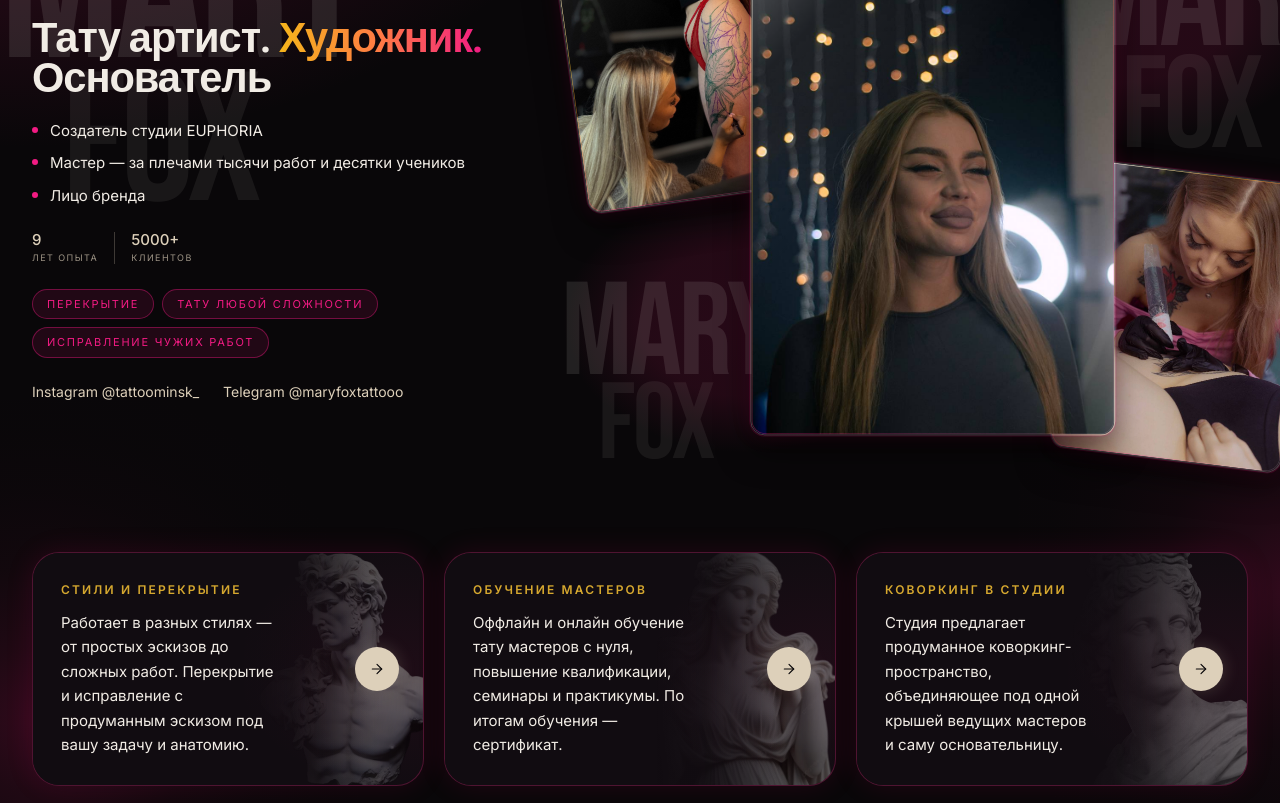
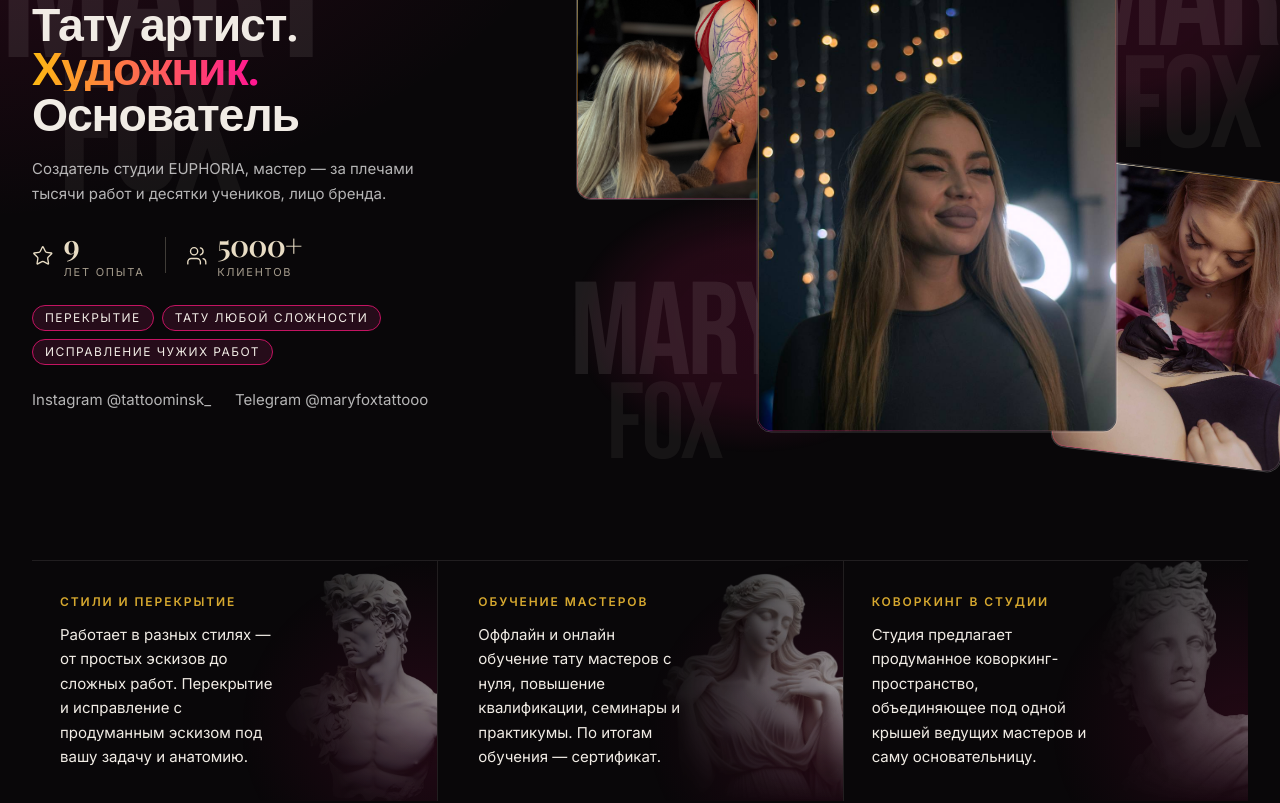
Before and after one commit to axxlinwy-arch/mary-fox-web, a Next.js app: page / in a window 1280 px wide. Shown: the part 920-1723 px from the top of the page. Built offline with nearby package versions, Linux system fonts and the light colour scheme; a web font is replaced by a local one.

Commit message:
готовый второй экран, но возможно нужна будет дошлефовка

```diff
--- a/src/app/globals.css
+++ b/src/app/globals.css
@@ -1317,6 +1317,40 @@
   }
 }
 
+@media (min-width: 1280px) and (prefers-reduced-motion: no-preference) {
+  .hero__photo,
+  .hero__kicker,
+  .hero__title,
+  .hero__lead,
+  .hero__actions,
+  .hero__stats {
+    animation-name: hero-enter;
+    animation-duration: 0.95s;
+    animation-timing-function: cubic-bezier(0.16, 1, 0.3, 1);
+    animation-fill-mode: both;
+  }
+
+  .hero__kicker {
+    animation-delay: 0.12s;
+  }
+
+  .hero__title {
+    animation-delay: 0.24s;
+  }
+
+  .hero__lead {
+    animation-delay: 0.38s;
+  }
+
+  .hero__actions {
+    animation-delay: 0.5s;
+  }
+
+  .hero__stats {
+    animation-delay: 0.62s;
+  }
+}
+
 @media (prefers-reduced-motion: reduce) {
   .hero-space__card {
     animation: none;
@@ -1324,18 +1358,104 @@
     opacity: 1;
     filter: none;
   }
-}
 
-.master-polaroid {
-  border: 1px solid rgba(180, 35, 100, 0.38);
-  box-shadow:
-    0 0 0 1px rgba(180, 35, 100, 0.2),
-    0 0 22px rgba(220, 20, 100, 0.12),
-    0 16px 36px rgba(0, 0, 0, 0.55);
+  .hero__photo,
+  .hero__kicker,
+  .hero__title,
+  .hero__lead,
+  .hero__actions,
+  .hero__stats {
+    animation: none;
+    opacity: 1;
+    transform: none;
+  }
 }
 
 .master-bust {
-  filter: brightness(0.72) contrast(1.08);
+  opacity: 0.72;
   mix-blend-mode: lighten;
-  opacity: 0.5;
+  filter: brightness(0.82) contrast(1.06);
+  -webkit-mask-image:
+    linear-gradient(90deg, transparent 0%, rgba(0, 0, 0, 0.18) 24%, rgba(0, 0, 0, 0.55) 52%, #000 86%),
+    linear-gradient(to top, transparent 0%, rgba(0, 0, 0, 0.28) 14%, #000 48%, #000 100%);
+  -webkit-mask-composite: source-in;
+  mask-image:
+    linear-gradient(90deg, transparent 0%, rgba(0, 0, 0, 0.18) 24%, rgba(0, 0, 0, 0.55) 52%, #000 86%),
+    linear-gradient(to top, transparent 0%, rgba(0, 0, 0, 0.28) 14%, #000 48%, #000 100%);
+  mask-composite: intersect;
 }
+
+@media (prefers-reduced-motion: no-preference) {
+  .master-reveal:not(.is-shown),
+  .master-highlight:not(.is-shown) .master-highlight-bust,
+  .master-highlight:not(.is-shown) .master-highlight-copy {
+    opacity: 0;
+  }
+
+  .master-reveal.is-shown {
+    animation: master-highlight-rise 0.9s cubic-bezier(0.16, 1, 0.3, 1) both;
+  }
+
+  .master-reveal-late.is-shown {
+    animation-delay: 0.12s;
+  }
+
+  .master-highlight.is-shown .master-highlight-bust,
+  .master-highlight.is-shown .master-highlight-copy {
+    animation-duration: 0.9s;
+    animation-timing-function: cubic-bezier(0.16, 1, 0.3, 1);
+    animation-fill-mode: both;
+  }
+
+  .master-highlight.is-shown .from-left {
+    animation-name: master-highlight-from-left;
+  }
+
+  .master-highlight.is-shown .from-right {
+    animation-name: master-highlight-from-right;
+  }
+}
+
+@keyframes master-highlight-rise {
+  from {
+    opacity: 0;
+    transform: translate3d(0, 12px, 0);
+  }
+  to {
+    opacity: 1;
+    transform: translate3d(0, 0, 0);
+  }
+}
+
+@keyframes master-highlight-from-left {
+  from {
+    opacity: 0;
+    transform: translate3d(-14px, 0, 0);
+  }
+  to {
+    opacity: 1;
+    transform: translate3d(0, 0, 0);
+  }
+}
+
+@keyframes master-highlight-from-right {
+  from {
+    opacity: 0;
+    transform: translate3d(14px, 0, 0);
+  }
+  to {
+    opacity: 1;
+    transform: translate3d(0, 0, 0);
+  }
+}
+
+@media (max-width: 1023px) {
+  .master-bust-from-left {
+    -webkit-mask-image:
+      linear-gradient(270deg, transparent 0%, rgba(0, 0, 0, 0.18) 24%, rgba(0, 0, 0, 0.55) 52%, #000 86%),
+      linear-gradient(to top, transparent 0%, rgba(0, 0, 0, 0.28) 14%, #000 48%, #000 100%);
+    mask-image:
+      linear-gradient(270deg, transparent 0%, rgba(0, 0, 0, 0.18) 24%, rgba(0, 0, 0, 0.55) 52%, #000 86%),
+      linear-gradient(to top, transparent 0%, rgba(0, 0, 0, 0.28) 14%, #000 48%, #000 100%);
+  }
+}
--- a/src/components/euphoria/master-section.tsx
+++ b/src/components/euphoria/master-section.tsx
@@ -1,8 +1,8 @@
 "use client";
 
-import { useCallback, useState } from "react";
+import { useCallback, useEffect, useRef, useState } from "react";
 import Image from "next/image";
-import { ArrowRight, ChevronLeft, ChevronRight } from "lucide-react";
+import { ChevronLeft, ChevronRight, Star, Users } from "lucide-react";
 import { MARY_FOX } from "@/constants/content";
 import { ASSETS, CONTACT } from "@/constants/site";
 import { cn } from "@/lib/utils";
@@ -17,12 +17,12 @@ const SIDE_SHOTS = [
   {
     src: ASSETS.delaettattomary,
     alt: "Работа Mary Fox — cover up",
-    className: "left-[-6%] top-[8%] w-[13rem] -rotate-[8deg] xl:left-[-8%] xl:w-[14.5rem]",
+    className: "left-[-2%] top-[8%] w-[11.5rem] lg:left-0 lg:w-[11rem] xl:left-[-8%] xl:w-[14.5rem]",
   },
   {
     src: ASSETS.delaettattomary2,
     alt: "Работа Mary Fox",
-    className: "right-[-6%] bottom-[10%] w-[13rem] rotate-[7deg] xl:right-[-8%] xl:w-[14.5rem]",
+    className: "bottom-[10%] right-[-2%] w-[11rem] rotate-[7deg] lg:right-0 lg:w-[10.5rem] xl:right-[-8%] xl:w-[14.5rem]",
   },
 ] as const;
 
@@ -30,7 +30,7 @@ const HIGHLIGHT_BUST: Record<
   (typeof MARY_FOX.highlights)[number]["id"],
   { src: string; className?: string }
 > = {
-  styles: { src: ASSETS.golova1, className: "translate-y-2" },
+  styles: { src: ASSETS.golova1, className: "origin-bottom-right translate-y-4 scale-[1.06]" },
   education: { src: ASSETS.golova3 },
   coworking: { src: ASSETS.golova4 },
 };
@@ -38,10 +38,10 @@ const HIGHLIGHT_BUST: Record<
 function BrandWatermark({ className }: { className?: string }) {
   return (
     <div aria-hidden className={cn("pointer-events-none absolute z-[1] select-none", className)}>
-      <p className="font-display leading-[0.76] tracking-tight text-[#F1ECE5]/[0.16] lg:text-[#F1ECE5]/[0.11]">
+      <p className="font-display leading-[0.76] tracking-tight text-[#F1ECE5]/[0.12] lg:text-[#F1ECE5]/[0.09]">
         MARY
       </p>
-      <p className="pl-[0.34em] font-display text-[0.82em] leading-[0.76] tracking-tight text-[#F1ECE5]/[0.1] lg:text-[#F1ECE5]/[0.07]">
+      <p className="pl-[0.34em] font-display text-[0.82em] leading-[0.76] tracking-tight text-[#F1ECE5]/[0.08] lg:text-[#F1ECE5]/[0.06]">
         FOX
       </p>
     </div>
@@ -62,7 +62,7 @@ function PhotoFrame({
   className?: string;
 }) {
   return (
-    <div className={cn("hero-space-card-face relative overflow-hidden rounded-[0.9rem]", className)}>
+    <div className={cn("hero-space-card-face gallery-marquee-card relative overflow-hidden rounded-[0.9rem]", className)}>
       <Image
         src={src}
         alt={alt}
@@ -71,13 +71,13 @@ function PhotoFrame({
         sizes={sizes}
         priority={priority}
       />
-      <span className="hero-space-card-sheen" aria-hidden />
     </div>
   );
 }
 
 export function MasterSection() {
   const [mobileIndex, setMobileIndex] = useState(0);
+  const highlightsRef = useRef<HTMLDivElement>(null);
   const mobilePhoto = GALLERY[mobileIndex];
 
   const goPrev = useCallback(() => {
@@ -88,106 +88,131 @@ export function MasterSection() {
     setMobileIndex((i) => (i + 1) % GALLERY.length);
   }, []);
 
+  useEffect(() => {
+    const root = highlightsRef.current;
+    if (!root) return;
+    if (window.matchMedia("(prefers-reduced-motion: reduce)").matches) return;
+
+    const nodes = root.querySelectorAll(".master-reveal, .master-highlight");
+    const observer = new IntersectionObserver(
+      (entries) => {
+        entries.forEach((entry) => {
+          if (!entry.isIntersecting) return;
+          entry.target.classList.add("is-shown");
+          observer.unobserve(entry.target);
+        });
+      },
+      { threshold: 0.18 }
+    );
+    nodes.forEach((node) => observer.observe(node));
+    return () => observer.disconnect();
+  }, []);
+
   return (
     <section
       id={MARY_FOX.id}
+      ref={highlightsRef}
       className="relative scroll-mt-20 overflow-hidden bg-[#090709] pb-12 pt-8 md:pb-14 md:-mt-6 md:pt-0"
     >
-      <div className="pointer-events-none absolute inset-x-0 top-0 h-40 bg-gradient-to-b from-[#090709] via-[#090709]/80 to-transparent" />
-      <div className="pointer-events-none absolute -top-32 left-0 hidden h-[32rem] w-[62%] bg-[radial-gradient(ellipse_at_0%_0%,rgba(196,20,98,0.2)_0%,rgba(122,18,62,0.28)_28%,transparent_58%)] lg:block" />
-      <div className="glow-wash pointer-events-none absolute right-[-22%] top-[40%] h-[40rem] w-[34rem] md:top-[42%]" />
-      <div className="glow-wash pointer-events-none absolute bottom-[-20%] left-[-22%] h-[40rem] w-[40rem]" />
+      <div className="pointer-events-none absolute inset-x-0 top-0 z-0 h-40 bg-gradient-to-b from-[#090709] via-[#090709]/80 to-transparent" />
+      <div className="pointer-events-none absolute -left-24 -top-16 z-0 h-[28rem] w-[46rem] bg-[radial-gradient(ellipse_at_0%_0%,rgba(242,27,131,0.28)_0%,rgba(196,20,98,0.12)_28%,transparent_68%)]" />
 
-      <BrandWatermark className="left-[-3%] top-[5%] hidden text-[28vw] md:left-0 md:text-[11rem] lg:block lg:text-[14rem]" />
+      <BrandWatermark className="left-[-3%] top-[6%] z-0 hidden text-[28vw] md:left-0 md:text-[11rem] lg:block lg:text-[13rem]" />
 
       <div className="relative z-10 mx-auto max-w-7xl px-6 md:px-8">
-        <div className="grid items-center gap-8 lg:grid-cols-[minmax(0,0.95fr)_minmax(0,1.05fr)] lg:gap-8 xl:gap-4">
-          <div className="order-2 flex flex-col justify-center gap-6 text-center lg:order-1 lg:text-left">
+        <div className="grid items-center gap-10 lg:grid-cols-[minmax(0,0.92fr)_minmax(0,1.08fr)] lg:gap-12 xl:gap-16">
+          <div className="master-reveal relative z-20 order-1 mx-auto flex w-full max-w-[28rem] flex-col items-center justify-center text-center md:max-w-[34rem] lg:mx-0 lg:max-w-[28rem] lg:items-start lg:text-left">
             <div>
-              <p className="mb-4 flex items-center justify-center gap-3 text-[10px] uppercase tracking-[0.32em] text-accent-yellow lg:justify-start sm:text-[11px]">
-                <span className="hidden h-px w-8 bg-accent-yellow/40 lg:block" />
+              <p className="mb-3 flex items-center justify-center gap-3 text-[11px] uppercase tracking-[0.32em] text-accent-yellow md:text-xs lg:justify-start">
+                <span className="h-px w-8 bg-accent-yellow/40" />
                 {MARY_FOX.label}
-                <span className="hidden h-px w-8 bg-accent-yellow/40 lg:block" />
+                <span className="h-px w-8 bg-accent-yellow/40" />
               </p>
-              <h2 className="font-serif text-[2rem] font-semibold leading-[1.12] tracking-tight text-[#F1ECE5] sm:text-4xl lg:text-[2.6rem]">
-                {MARY_FOX.titleLead}{" "}
-                <span className="text-gradient-euphoria">{MARY_FOX.titleGold}</span>{" "}
-                {MARY_FOX.titleEnd}
+              <h2 className="flex flex-col items-center gap-0 font-serif text-[1.85rem] font-semibold leading-[0.92] tracking-tight text-[#F1ECE5] md:text-[2.15rem] lg:items-start lg:text-[2.55rem] xl:text-[2.9rem]">
+                <span>{MARY_FOX.titleLead}</span>
+                <span
+                  className="w-max max-w-full overflow-visible whitespace-nowrap text-gradient-euphoria-50"
+                  style={{ lineHeight: 0.98, padding: "0.02em 0" }}
+                >
+                  {MARY_FOX.titleGold}
+                </span>
+                <span>{MARY_FOX.titleEnd}</span>
               </h2>
             </div>
 
-            <ul className="mx-auto grid max-w-xl gap-2 lg:mx-0">
-              {MARY_FOX.roles.map((role) => (
-                <li
-                  key={role}
-                  className="flex items-start gap-3 text-left text-[15px] leading-relaxed text-[#F1ECE5]/68"
-                >
-                  <span className="mt-2 h-1.5 w-1.5 shrink-0 rounded-full bg-accent" aria-hidden />
-                  <span>{role}</span>
-                </li>
-              ))}
-            </ul>
+            <p className="mt-5 max-w-[26rem] text-[14px] leading-relaxed text-white/70 md:mt-6 md:text-[15px]">
+              {MARY_FOX.roles
+                .map((role, i) => (i === 0 ? role : role.charAt(0).toLowerCase() + role.slice(1)))
+                .join(", ")}
+              .
+            </p>
 
-            <div className="flex flex-wrap items-center justify-center text-champagne lg:justify-start">
-              {MARY_FOX.stats.map((stat, i) => (
-                <div key={stat.label} className="flex items-center">
-                  {i > 0 ? <span className="mx-4 h-8 w-px bg-champagne/25" /> : null}
-                  <div>
-                    <p className="text-[15px] font-medium leading-none">{stat.value}</p>
-                    <p className="mt-1 text-[9px] uppercase tracking-[0.16em] text-champagne/70">
-                      {stat.label}
-                    </p>
+            <div className="mt-6 flex flex-wrap items-center justify-center text-[#E8DCC4] lg:justify-start">
+              {MARY_FOX.stats.map((stat, i) => {
+                const Icon = i === 0 ? Star : Users;
+                return (
+                  <div key={stat.label} className="flex items-center">
+                    {i > 0 ? <span className="mx-4 h-9 w-px shrink-0 bg-[#E8DCC4]/25 sm:mx-5" /> : null}
+                    <div className="flex items-center gap-2.5">
+                      <Icon className="h-5 w-5 shrink-0 text-[#E8DCC4] md:h-6 md:w-6 lg:h-[1.35rem] lg:w-[1.35rem]" strokeWidth={1.5} />
+                      <div>
+                        <p className="font-serif text-[1.35rem] font-semibold leading-none tracking-tight md:text-[1.6rem] lg:text-[1.9rem]">
+                          {stat.value}
+                        </p>
+                        <p className="mt-1 text-[10px] uppercase tracking-[0.16em] text-[#E8DCC4]/70 sm:text-[11px]">
+                          {stat.label}
+                        </p>
+                      </div>
+                    </div>
                   </div>
-                </div>
-              ))}
+                );
+              })}
             </div>
 
-            <div className="flex flex-wrap justify-center gap-2 lg:justify-start">
+            <div className="mt-6 flex max-w-[26rem] flex-wrap justify-center gap-2 md:max-w-none lg:max-w-[26rem] lg:justify-start">
               {MARY_FOX.tags.map((tag) => (
                 <span
                   key={tag}
-                  className="rounded-full border border-accent/40 bg-accent/10 px-3.5 py-1.5 text-[11px] uppercase tracking-[0.16em] text-accent"
+                  className="rounded-full border border-[#C41462] bg-[rgba(62,18,40,0.55)] px-3 py-1 text-[11px] uppercase tracking-[0.12em] text-[#F1ECE5]/82 transition-colors duration-200 hover:border-[#F21B83] hover:text-[#F1ECE5] sm:text-xs"
                 >
                   {tag}
                 </span>
               ))}
             </div>
 
-            <div className="flex flex-col items-center gap-2 sm:flex-row sm:flex-wrap sm:gap-x-6 lg:items-start">
+            <div className="mt-6 flex flex-row flex-wrap items-center justify-center gap-x-4 gap-y-1 text-[13px] text-white/70 md:gap-x-6 md:text-[15px] lg:justify-start">
               <a
                 href={CONTACT.maryInstagram}
                 target="_blank"
                 rel="noopener noreferrer"
-                className="text-sm text-champagne transition-opacity hover:opacity-80"
+                className="transition-colors duration-200 hover:text-white"
               >
-                <span className="text-[#F1ECE5]/38">Instagram </span>
-                {CONTACT.maryInstagramHandle}
+                Instagram {CONTACT.maryInstagramHandle}
               </a>
               <a
                 href={CONTACT.telegram}
                 target="_blank"
                 rel="noopener noreferrer"
-                className="text-sm text-champagne transition-opacity hover:opacity-80"
+                className="transition-colors duration-200 hover:text-white"
               >
-                <span className="text-[#F1ECE5]/38">Telegram </span>
-                @maryfoxtattooo
+                Telegram @maryfoxtattooo
               </a>
             </div>
           </div>
 
-          <div className="relative order-1 lg:order-2">
-            <div className="relative mx-auto max-w-sm pt-16 pb-3 lg:hidden">
-              <div className="glow-wash-soft pointer-events-none absolute left-[-48%] top-[-22%] z-0 h-[26rem] w-[30rem]" />
-              <BrandWatermark className="left-[-2%] top-0 text-[17vw] opacity-75" />
+          <div className="master-reveal master-reveal-late relative z-10 order-2">
+            <div className="relative mx-auto max-w-sm pt-6 pb-3 md:max-w-[34rem] lg:hidden">
+              <div className="glow-wash-soft pointer-events-none absolute left-[-72%] top-[-46%] z-0 h-[36rem] w-[42rem] md:left-[-48%] md:h-[32rem] md:w-[36rem]" />
               <div className="glow-wash-hot pointer-events-none absolute bottom-[-28%] right-[-46%] z-0 h-[26rem] w-[30rem]" />
-              <BrandWatermark className="bottom-[-4.25rem] right-[-2%] text-[22vw]" />
+              <BrandWatermark className="bottom-[-4.25rem] right-[-2%] text-[22vw] md:text-[5.5rem]" />
               <div className="relative z-[1]">
+                <BrandWatermark className="left-[-2%] top-0 z-0 -translate-y-[1.07em] text-[24vw] md:text-[6.25rem]" />
                 <PhotoFrame
                   src={mobilePhoto.src}
                   alt={mobilePhoto.alt}
                   sizes="(max-width: 1024px) 90vw, 420px"
                   priority={mobileIndex === 0}
-                  className="aspect-[4/5] w-full"
+                  className="relative z-[1] aspect-[4/5] w-full"
                 />
                 <button
                   type="button"
@@ -208,7 +233,8 @@ export function MasterSection() {
               </div>
             </div>
 
-            <div className="relative mx-auto hidden min-h-[38rem] w-full max-w-[36rem] lg:block xl:min-h-[42rem] xl:max-w-[40rem]">
+            <div className="relative mx-auto hidden min-h-[34rem] w-full max-w-[32rem] lg:block xl:min-h-[42rem] xl:max-w-[40rem]">
+              <div className="glow-wash pointer-events-none absolute left-1/2 top-1/2 z-0 h-[28rem] w-[28rem] -translate-x-1/2 -translate-y-1/2" />
               <div className="pointer-events-none absolute right-[-14%] top-[12%] z-0 text-[10rem] xl:text-[10rem]">
                 <div className="absolute -left-[2.8em] -top-[0.5em] h-[1.8em] w-[2.8em] rounded-[30%] bg-[radial-gradient(ellipse_at_center,rgba(196,20,98,0.16)_0%,rgba(122,18,62,0.24)_40%,transparent_70%)]" />
               </div>
@@ -242,61 +268,54 @@ export function MasterSection() {
           </div>
         </div>
 
-        <div className="mt-8 grid gap-3 md:mt-8 md:grid-cols-3 md:gap-4 lg:mt-6 lg:gap-5">
-          {MARY_FOX.highlights.map((item) => (
+        <div ref={highlightsRef} className="mt-12 grid border-t border-[#F1ECE5]/10 md:mt-14 lg:mt-8 lg:grid-cols-3">
+          {MARY_FOX.highlights.map((item) => {
+            const bustOnLeft = item.id === "education";
+            return (
             <a
               key={item.id}
               href={item.href}
-              className="group relative min-h-[10.5rem] overflow-hidden rounded-[1.7rem] border border-[rgba(180,35,100,0.38)] bg-[#110C11] p-4 shadow-[0_0_28px_rgba(220,20,100,0.12)] transition-colors hover:border-[rgba(180,35,100,0.55)] md:min-h-[14.5rem] md:p-7 md:pr-16"
+              className="master-highlight group relative block min-h-[12.5rem] overflow-visible border-b border-[#F1ECE5]/10 py-7 transition-colors duration-200 hover:bg-white/[0.025] md:min-h-[14rem] md:px-8 md:py-8 lg:min-h-[15rem] lg:overflow-hidden lg:border-b-0 lg:border-l lg:border-[#F1ECE5]/10 lg:px-7 lg:first:border-l-0"
             >
-              <div className="pointer-events-none absolute inset-y-0 right-0 w-[46%] bg-[radial-gradient(ellipse_at_90%_50%,rgba(122,18,62,0.12),transparent_74%)]" />
               <div
-                className="pointer-events-none absolute inset-y-0 right-0 w-[48%] overflow-hidden md:w-[46%]"
-                style={{
-                  WebkitMaskImage:
-                    "linear-gradient(90deg, transparent 0%, rgba(0,0,0,0.12) 28%, rgba(0,0,0,0.4) 48%, rgba(0,0,0,0.82) 72%, black 100%)",
-                  maskImage:
-                    "linear-gradient(90deg, transparent 0%, rgba(0,0,0,0.12) 28%, rgba(0,0,0,0.4) 48%, rgba(0,0,0,0.82) 72%, black 100%)",
-                }}
+                className={cn(
+                  "master-highlight-bust pointer-events-none absolute inset-y-0 w-[58%] sm:w-[52%] lg:left-auto lg:-right-[10%] lg:w-[58%]",
+                  bustOnLeft ? "from-left -left-[12%] sm:-left-[8%]" : "from-right -right-[12%] sm:-right-[8%]"
+                )}
               >
+                <div
+                  className={cn(
+                    "absolute inset-0",
+                    bustOnLeft
+                      ? "bg-[radial-gradient(ellipse_at_20%_70%,rgba(196,20,98,0.14),transparent_72%)] lg:bg-[radial-gradient(ellipse_at_80%_70%,rgba(196,20,98,0.14),transparent_72%)]"
+                      : "bg-[radial-gradient(ellipse_at_80%_70%,rgba(196,20,98,0.14),transparent_72%)]"
+                  )}
+                />
                 {/* eslint-disable-next-line @next/next/no-img-element */}
                 <img
                   src={HIGHLIGHT_BUST[item.id].src}
                   alt=""
                   className={cn(
-                    "master-bust absolute -right-[10%] bottom-[-4%] h-[112%] w-auto max-w-none object-cover object-[70%_12%] md:-right-[18%]",
+                    "master-bust absolute bottom-0 h-full w-auto max-w-none object-contain object-bottom lg:right-0",
+                    bustOnLeft ? "master-bust-from-left left-0 lg:left-auto" : "right-0",
                     HIGHLIGHT_BUST[item.id].className
                   )}
                 />
               </div>
               <div
-                className="pointer-events-none absolute inset-0 hidden md:block"
-                style={{
-                  background:
-                    "linear-gradient(90deg, #110C11 0%, #110C11 30%, rgba(17,12,17,0.62) 46%, rgba(17,12,17,0.28) 60%, rgba(17,12,17,0.08) 74%, transparent 90%)",
-                }}
-              />
-              <div
-                className="pointer-events-none absolute inset-0 md:hidden"
-                style={{
-                  background:
-                    "linear-gradient(90deg, #110C11 0%, #110C11 42%, rgba(17,12,17,0.72) 62%, rgba(17,12,17,0.2) 82%, transparent 100%)",
-                }}
-              />
-
-              <div className="relative z-10 flex h-full max-w-[68%] flex-col md:max-w-[72%]">
-                <h3 className="mb-1.5 text-[11px] font-semibold uppercase tracking-[0.14em] text-accent-yellow md:mb-3 md:text-[12px] md:tracking-[0.18em]">
+                className={cn(
+                  "master-highlight-copy relative z-10 max-w-[68%] lg:ml-0 lg:max-w-[66%] lg:pr-3 lg:text-left",
+                  bustOnLeft ? "from-right ml-auto pl-3" : "from-left pr-3"
+                )}
+              >
+                <h3 className="mb-3 text-[12px] font-semibold uppercase tracking-[0.16em] text-accent-yellow transition-colors duration-200 group-hover:text-[#F1ECE5]">
                   {item.title}
                 </h3>
-                <p className="text-[13px] leading-snug text-[#F1ECE5]/68 md:text-[15px] md:leading-relaxed">
-                  {item.text}
-                </p>
+                <p className="text-[14px] leading-relaxed text-[#F1ECE5]/68 md:text-[15px]">{item.text}</p>
               </div>
-              <span className="absolute right-3.5 top-1/2 z-20 flex h-9 w-9 -translate-y-1/2 items-center justify-center rounded-full bg-champagne text-[#090709] shadow-[0_0_18px_rgba(221,208,186,0.2)] transition-transform group-hover:translate-x-0.5 md:right-6 md:h-11 md:w-11">
-                <ArrowRight className="h-3.5 w-3.5 md:h-4 md:w-4" strokeWidth={1.75} />
-              </span>
             </a>
-          ))}
+            );
+          })}
         </div>
       </div>
     </section>
```
